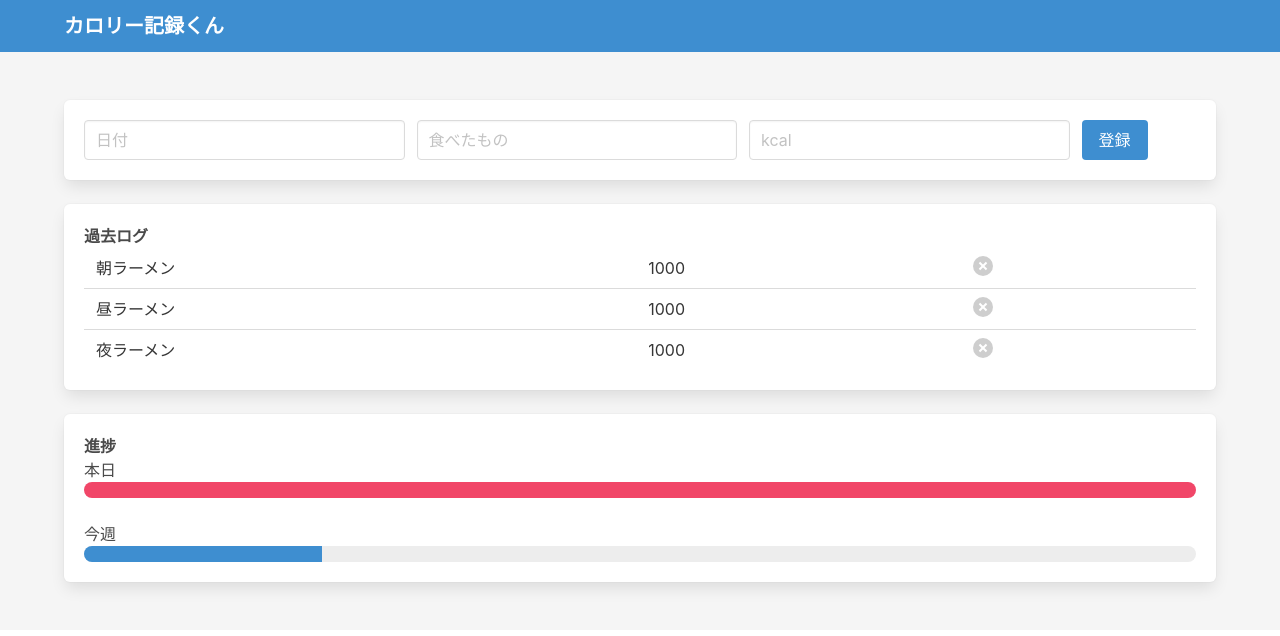
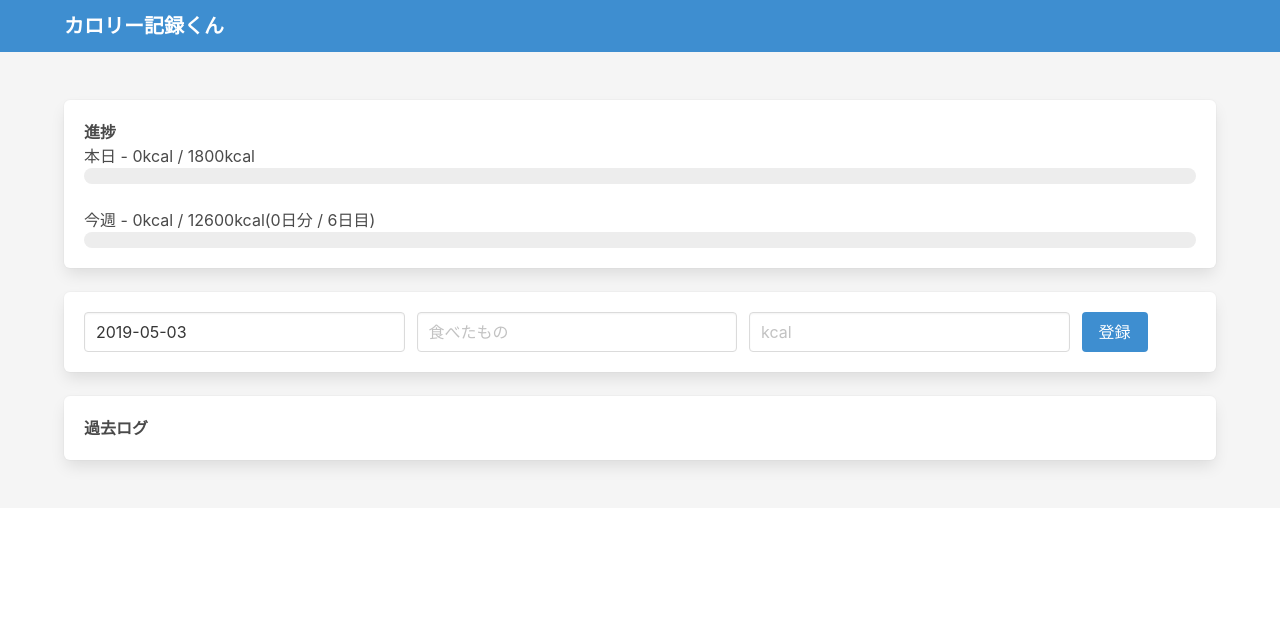
Before and after one commit to hem6/calorie-recording, a React (Create React App) app: page / in a window 1280 px wide. Shown: the top 636 px of the page. Built offline with nearby package versions, Linux system fonts and the light colour scheme.

Commit message:
Use redux for state management

```diff
--- a/package.json
+++ b/package.json
@@ -12,6 +12,7 @@
     "react-redux": "^7.0.3",
     "react-scripts": "3.0.0",
     "redux": "^4.0.1",
+    "reselect": "^4.0.0",
     "typescript": "3.4.5"
   },
   "scripts": {
--- a/src/App.tsx
+++ b/src/App.tsx
@@ -1,16 +1,22 @@
 import React from 'react';
 import Layout from './components/Layout';
-import InputBox from './components/InputBox';
-import RecordBox from './components/RecordBox';
-import ProgressBox from './components/ProgressBox';
+import InputBoxContainer from './containers/InputBoxContainer';
+import RecordBoxContainer from './containers/RecordBoxContainer';
+import ProgressBoxContainer from './containers/ProgressBoxContainer';
+import { Provider } from 'react-redux';
+import { configureStore } from './store';
+
+const store = configureStore();
 
 const App: React.FC = () => {
   return (
-    <Layout>
-      <InputBox />
-      <RecordBox />
-      <ProgressBox />
-    </Layout>
+    <Provider store={store}>
+      <Layout>
+        <ProgressBoxContainer />
+        <InputBoxContainer />
+        <RecordBoxContainer />
+      </Layout>
+    </Provider>
   );
 };
 
--- a/src/components/InputBox.tsx
+++ b/src/components/InputBox.tsx
@@ -1,12 +1,40 @@
-import React from 'react';
+import React, { useState } from 'react';
 
-const InputBox: React.FC = ({ children }) => (
+type Props = { addFood: Function };
+
+const InputBox: React.FC<Props> = ({ addFood }) => {
+  const todayStr = new Date(Date.now() + 9 * 60 * 60 * 1000)
+    .toISOString()
+    .slice(0, 10);
+  const defaultInput = { date: todayStr, name: '', kcal: '' };
+  const [currentInput, setInput] = useState(defaultInput);
+  const modifyInput = (payload: {
+    date?: string;
+    name?: string;
+    kcal?: string;
+  }) => setInput({ ...currentInput, ...payload });
+
+  const handleSubmit = () => {
+    const date = new Date(currentInput.date);
+    const name = currentInput.name;
+    const kcal = Number(currentInput.kcal);
+    addFood(date, name, kcal);
+    setInput(defaultInput);
+  };
+
+  return (
     <div className='box'>
       <div className='field is-horizontal'>
         <div className='field-body'>
           <div className='field'>
             <div className='control'>
-            <input className='input' type='text' placeholder='日付' />
+              <input
+                className='input'
+                type='text'
+                placeholder='日付'
+                value={currentInput.date}
+                onChange={e => modifyInput({ date: e.target.value })}
+              />
             </div>
           </div>
           <div className='field'>
@@ -15,22 +43,33 @@ const InputBox: React.FC = ({ children }) => (
                 className='input is-expanded'
                 type='text'
                 placeholder='食べたもの'
+                value={currentInput.name}
+                onChange={e => modifyInput({ name: e.target.value })}
               />
             </div>
           </div>
           <div className='field'>
             <div className='control'>
-            <input className='input' type='text' placeholder='kcal' />
+              <input
+                className='input'
+                type='text'
+                placeholder='kcal'
+                value={currentInput.kcal}
+                onChange={e => modifyInput({ kcal: e.target.value })}
+              />
             </div>
           </div>
           <div className='field'>
             <div className='control'>
-            <a className='button is-info'>登録</a>
+              <a className='button is-info' onClick={handleSubmit}>
+                登録
+              </a>
             </div>
           </div>
         </div>
       </div>
     </div>
   );
+};
 
 export default InputBox;
--- a/src/components/ProgressBox.tsx
+++ b/src/components/ProgressBox.tsx
@@ -1,12 +1,33 @@
 import React from 'react';
+type Props = {
+  today: number;
+  todayCap: number;
+  week: number;
+  weekCap: number;
+};
 
-const ProgressBox: React.FC = ({ children }) => (
+const roundTo2decimals = (n: number) => Math.round(n * 100) / 100;
+
+const ProgressBox: React.FC<Props> = ({ today, todayCap, week, weekCap }) => (
   <div className='box'>
     <h2 className='has-text-weight-bold'>進捗</h2>
-    <h3>本日</h3>
-    <progress className='progress is-danger' max='2000' value='3000' />
-    <h3>今週</h3>
-    <progress className='progress is-info' max='14000' value='3000' />
+    <h3>本日 - {`${today}kcal / ${todayCap}kcal`}</h3>
+    <progress
+      className={`progress ${today > todayCap ? 'is-danger' : 'is-info'}`}
+      max={todayCap}
+      value={today}
+    />
+    <h3>
+      今週 -{' '}
+      {`${week}kcal / ${weekCap}kcal(${roundTo2decimals(
+        week / (weekCap / 7)
+      )}日分 / ${new Date().getDay() + 1}日目)`}
+    </h3>
+    <progress
+      className={`progress ${week > weekCap ? 'is-danger' : 'is-info'}`}
+      max={weekCap}
+      value={week}
+    />
   </div>
 );
 
--- a/src/components/RecordBox.tsx
+++ b/src/components/RecordBox.tsx
@@ -1,34 +1,29 @@
 import React from 'react';
 
-const RecordBox: React.FC = ({ children }) => (
+type Props = {
+  foods: { id: number; name: string; kcal: number }[];
+  removeFood: Function;
+};
+
+const RecordBox: React.FC<Props> = ({ foods, removeFood }) => {
+  return (
     <div className='box'>
       <h2 className='has-text-weight-bold'>過去ログ</h2>
       <table className='table is-fullwidth'>
         <tbody>
-        <tr>
-          <td>朝ラーメン</td>
-          <td>1000</td>
+          {foods.map(food => (
+            <tr key={food.id}>
+              <td>{food.name}</td>
+              <td>{food.kcal}</td>
               <td>
-            <a className='delete' />
+                <a className='delete' onClick={() => removeFood(food.id)} />
               </td>
             </tr>
-        <tr>
-          <td>昼ラーメン</td>
-          <td>1000</td>
-          <td>
-            <a className='delete' />
-          </td>
-        </tr>
-        <tr>
-          <td>夜ラーメン</td>
-          <td>1000</td>
-          <td>
-            <a className='delete' />
-          </td>
-        </tr>
+          ))}
         </tbody>
       </table>
     </div>
   );
+};
 
 export default RecordBox;
--- /dev/null
+++ b/src/containers/InputBoxContainer.tsx
@@ -0,0 +1,10 @@
+import React from 'react';
+import { AppState } from '../store/index';
+import { addFood } from '../store/actions';
+import { connect } from 'react-redux';
+import InputBox from '../components/InputBox';
+
+export default connect(
+  null,
+  { addFood }
+)(InputBox);
--- /dev/null
+++ b/src/containers/ProgressBoxContainer.tsx
@@ -0,0 +1,7 @@
+import React from 'react';
+import { AppState } from '../store/index';
+import { connect } from 'react-redux';
+import { progressSelector } from '../store/selectors';
+import ProgressBox from '../components/ProgressBox';
+
+export default connect(progressSelector)(ProgressBox);
--- /dev/null
+++ b/src/containers/RecordBoxContainer.tsx
@@ -0,0 +1,14 @@
+import React from 'react';
+import { AppState } from '../store/index';
+import { removeFood } from '../store/actions';
+import { connect } from 'react-redux';
+import RecordBox from '../components/RecordBox';
+
+const mapStateToProps = (state: AppState) => ({
+  foods: state.foods.slice().sort((a, b) => b.id - a.id)
+});
+
+export default connect(
+  mapStateToProps,
+  { removeFood }
+)(RecordBox);
--- /dev/null
+++ b/src/store/actions.ts
@@ -0,0 +1,10 @@
+export const ADD_FOOD = 'ADD_FOOD';
+export const REMOVE_FOOD = 'REMOVE_FOOD';
+
+export const addFood = (date: Date, name: string, kcal: number) => {
+  return { type: ADD_FOOD as typeof ADD_FOOD, payload: { date, name, kcal } };
+};
+
+export const removeFood = (id: number) => {
+  return { type: REMOVE_FOOD as typeof REMOVE_FOOD, payload: { id } };
+};
--- /dev/null
+++ b/src/store/index.ts
@@ -0,0 +1,5 @@
+import { createStore } from 'redux';
+import { reducer } from './reducer';
+
+export type AppState = ReturnType<typeof reducer>;
+export const configureStore = () => createStore(reducer);
--- /dev/null
+++ b/src/store/reducer.ts
@@ -0,0 +1,42 @@
+import { Reducer } from 'redux';
+import { ADD_FOOD, REMOVE_FOOD, addFood, removeFood } from './actions';
+
+type Actions = ReturnType<typeof addFood | typeof removeFood>;
+type Food = {
+  id: number;
+  date: Date;
+  name: string;
+  kcal: number;
+};
+
+type State = {
+  foods: Food[];
+};
+
+const initialState = {
+  foods: []
+};
+
+export const reducer: Reducer<State, Actions> = (
+  state = initialState,
+  action
+) => {
+  switch (action.type) {
+    case ADD_FOOD:
+      const existingIds = state.foods.map(food => food.id);
+      const newId = Math.max(0, ...existingIds) + 1;
+      return {
+        ...state,
+        foods: [...state.foods, { id: newId, ...action.payload }]
+      };
+
+    case REMOVE_FOOD:
+      return {
+        ...state,
+        foods: state.foods.filter(food => food.id !== action.payload.id)
+      };
+
+    default:
+      return state;
+  }
+};
--- /dev/null
+++ b/src/store/selectors.ts
@@ -0,0 +1,51 @@
+import { AppState } from './index';
+import { createSelector } from 'reselect';
+
+const WEEK_CAP = 1800 * 7;
+
+const getFoods = (state: AppState) => state.foods;
+const getToday = () => new Date().setHours(0, 0, 0, 0);
+
+const calcCaloriesTakenUntilYesterday = createSelector(
+  [getFoods, getToday],
+  (foods, today) => {
+    const foodsUntilYesterday = foods.filter(
+      food => food.date.getTime() < today
+    );
+    return sumCalorie(foodsUntilYesterday);
+  }
+);
+
+const calcCaloriesTakenToday = createSelector(
+  [getFoods, getToday],
+  (foods, today) => {
+    const foodsToday = foods.filter(food => food.date.getTime() >= today);
+    return sumCalorie(foodsToday);
+  }
+);
+
+const sumCalorie = (foods: AppState['foods']) =>
+  foods.reduce((acc, food) => acc + food.kcal, 0);
+
+const calcTodayCap = createSelector(
+  [calcCaloriesTakenUntilYesterday, getToday],
+  (caloriesTakenUntilYesterday, today) => {
+    const restCalories = WEEK_CAP - caloriesTakenUntilYesterday;
+    const restDays = 7 - new Date(today).getDay();
+
+    const calculatedDailyCalorie = restCalories / restDays;
+    const standardDailyCalorie = WEEK_CAP / 7;
+
+    return Math.min(calculatedDailyCalorie, standardDailyCalorie);
+  }
+);
+
+export const progressSelector = createSelector(
+  [calcTodayCap, calcCaloriesTakenToday, calcCaloriesTakenUntilYesterday],
+  (todayCap, caloriesTakenToday, caloriesTakenUntilYesterday) => ({
+    todayCap: todayCap,
+    weekCap: WEEK_CAP,
+    today: caloriesTakenToday,
+    week: caloriesTakenUntilYesterday + caloriesTakenToday
+  })
+);
```
Also changed, not shown: 1 other file (tests, documents, lock files or other folders). Lines whose indentation alone changed are shown as unchanged.
